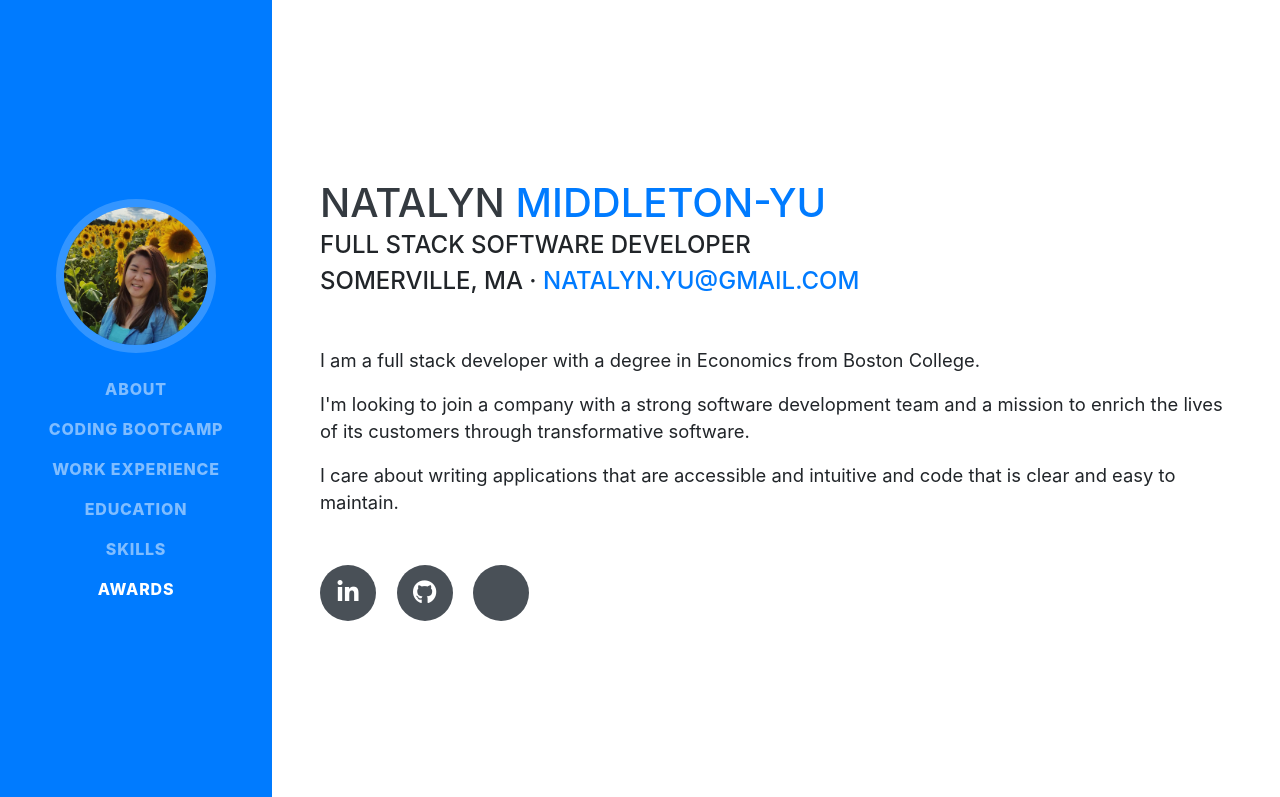
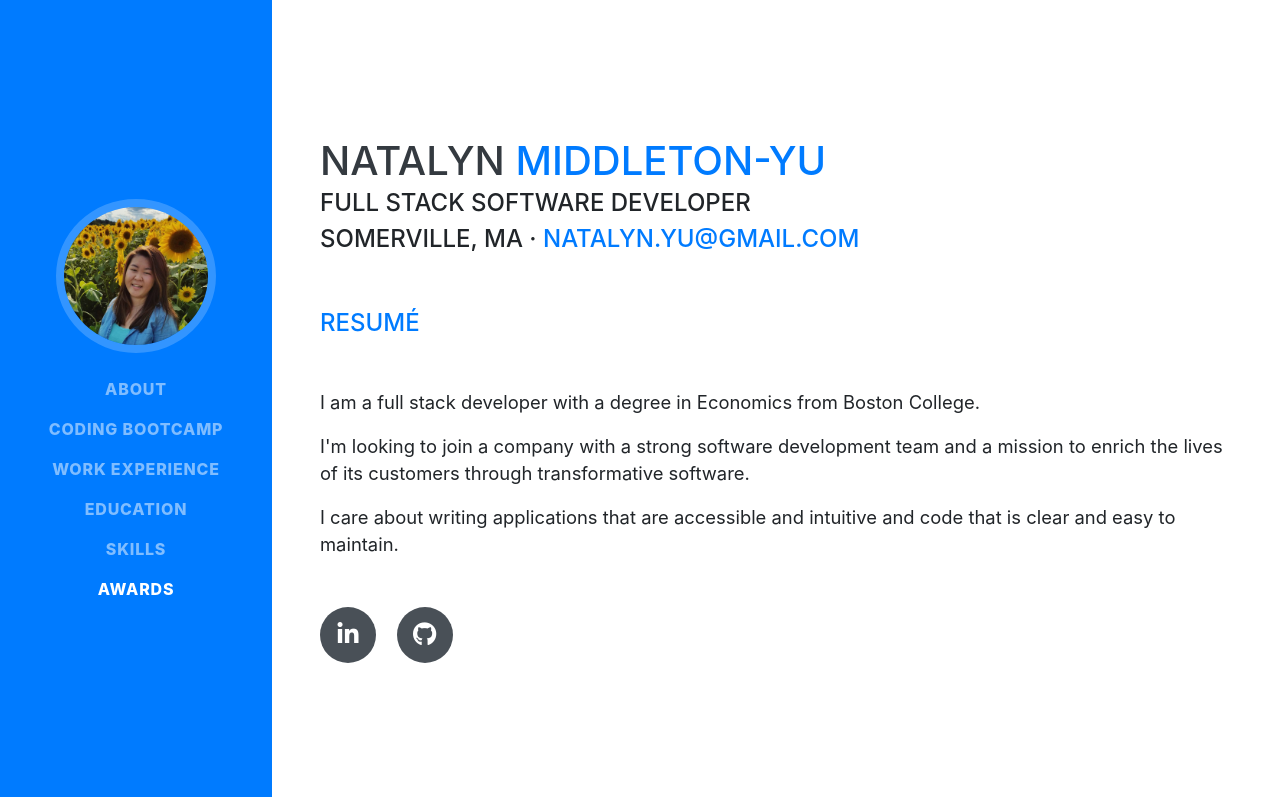
Before and after one commit to natalynyu/natalynyu.github.io, a website with bundled scripts: page index.html in a window 1280 px wide. Shown: the top 797 px of the page. Built offline with nearby package versions, Linux system fonts and the light colour scheme; a web font is replaced by a local one.

Commit message:
Replace resume icon with a link in the heading

```diff
--- a/index.html
+++ b/index.html
@@ -72,6 +72,9 @@
         <div class="subheading mb-5">Somerville, MA ·
           <a href="mailto:natalyn.yu@gmail.com">natalyn.yu@gmail.com</a>
         </div>
+        <div class="subheading mb-5">
+          <a href="https://resume.creddle.io/resume/gwxol6reya2">Resumé</a>
+        </div>
         <p class="lead">I am a full stack developer with a degree in Economics from Boston College.</p>
           <p class="lead">I'm looking to join a company with a strong software development team and a mission to enrich the lives of its customers through transformative software.</p>
           <p class="lead mb-5">I care about writing applications that are accessible and intuitive and code that is clear and easy to maintain.</p>
@@ -81,9 +84,6 @@
           </a>
           <a href="https://github.com/natalynyu" target="_blank">
             <i class="fab fa-github"></i>
-          </a>
-          <a class="resume" href="https://resume.creddle.io/resume/gwxol6reya2" target="_blank">
-            <i class="fab fa-user"></i>
           </a>
         </div>
       </div>
```
